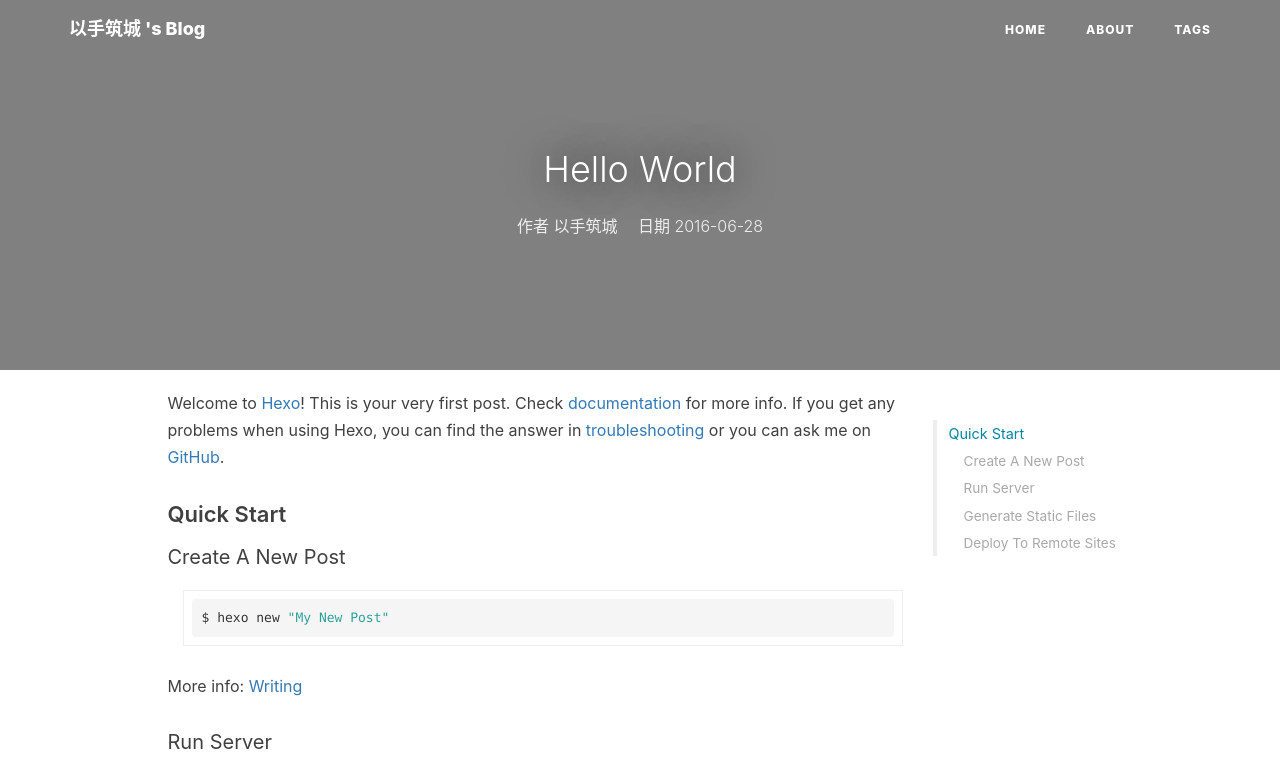
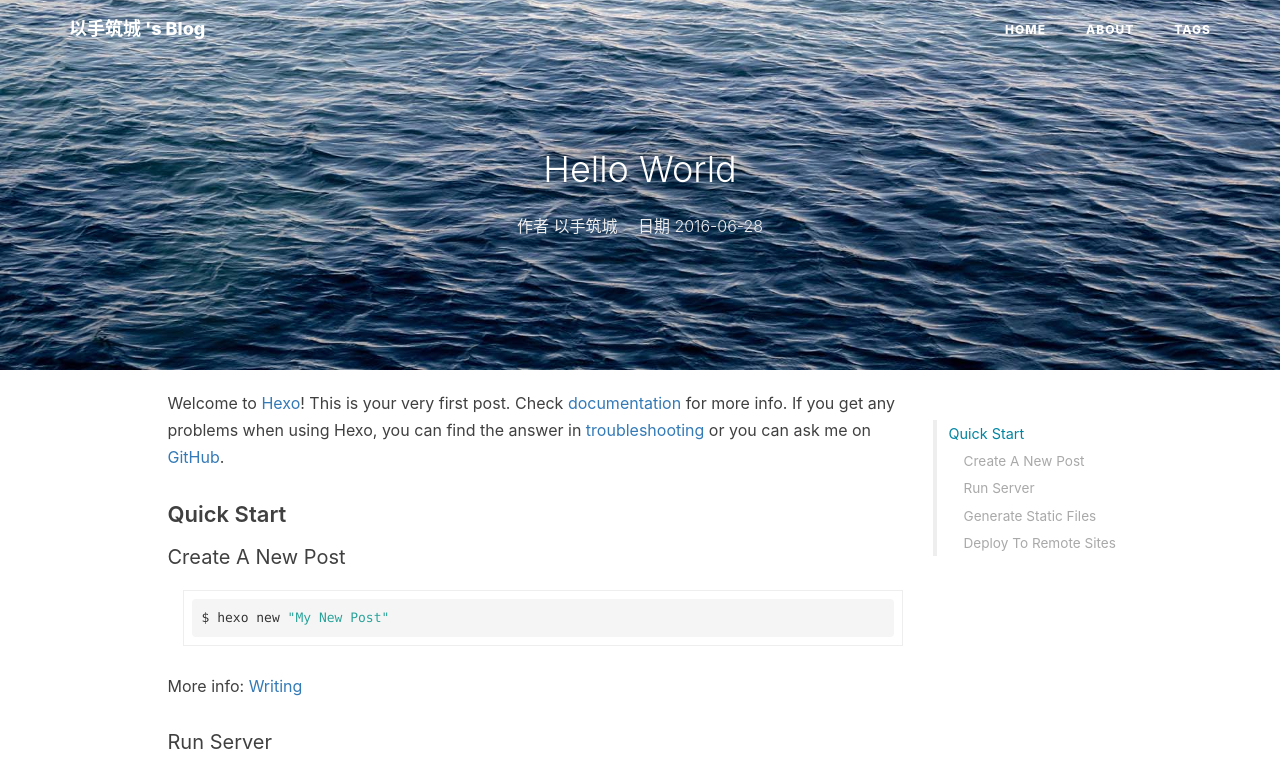
Before and after one commit to chengquanwei/chengquanwei.github.io, a plain HTML site: page 2016/06/28/hello-world/index.html in a window 1280 px wide. Shown: the top 765 px of the page. Drawn offline with nearby package versions, Linux system fonts and the light colour scheme; a script that the page names is missing; files whose address does not match are found by name.

Commit message:
Site updated: 2016-07-14 00:04:05

```diff
--- a/2016/06/28/hello-world/index.html
+++ b/2016/06/28/hello-world/index.html
@@ -45,7 +45,7 @@
 <style>
     .intro-header{
         background-image:url(
-        '../img/about-bg.jpg'
+        '../../../../img/about-bg.jpg'
         )
     }
 </style>
@@ -138,13 +138,13 @@
 
 <!-- Image to hack wechat -->
 <!--only post-->
-<img class="wechat-title-img" src="../img/timg.jpeg">
+<img class="wechat-title-img" src="../../../../img/about-bg.jpg">
 
 <!-- Post Header -->
 <!-- only post bg-->
 <style type="text/css">
     header.intro-header{
-        background-image: url('../img/timg.jpeg')
+        background-image: url('../../../../img/about-bg.jpg')
     }
 </style>
 
@@ -202,7 +202,7 @@
                     data-thread-key="2016/06/28/hello-world/"
                     data-title="Hello World"
                     data-url="http://www.chengquanwei.com/2016/06/28/hello-world/"
-                    data-images=""
+                    data-images="http://www.chengquanwei.com/2016/06/28/hello-world/../../../../img/about-bg.jpg"
                     data-content="Welcome to Hexo! This is your very first post. ... | 以手筑城 blog " >
                     <div class="ds-share-inline">
                       <ul  class="ds-share-icons-16">
```
Also changed, not shown: index.html (+1 -1 lines).
